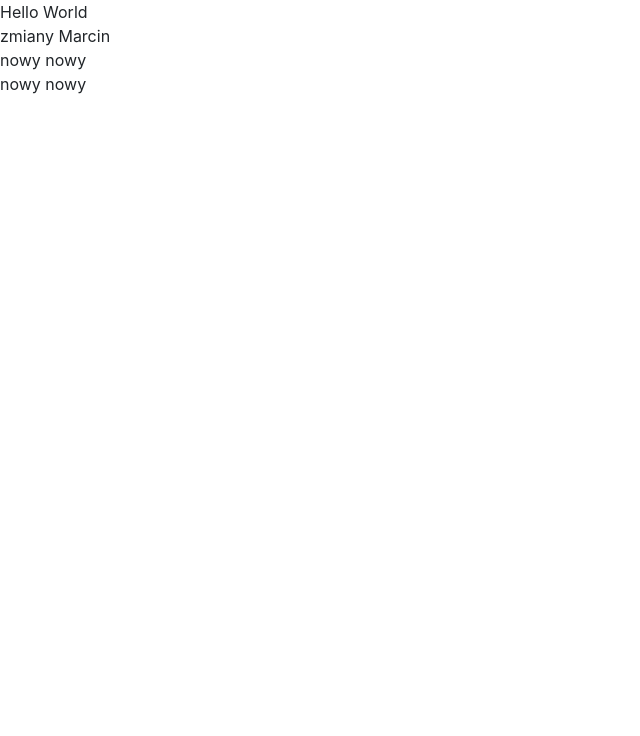
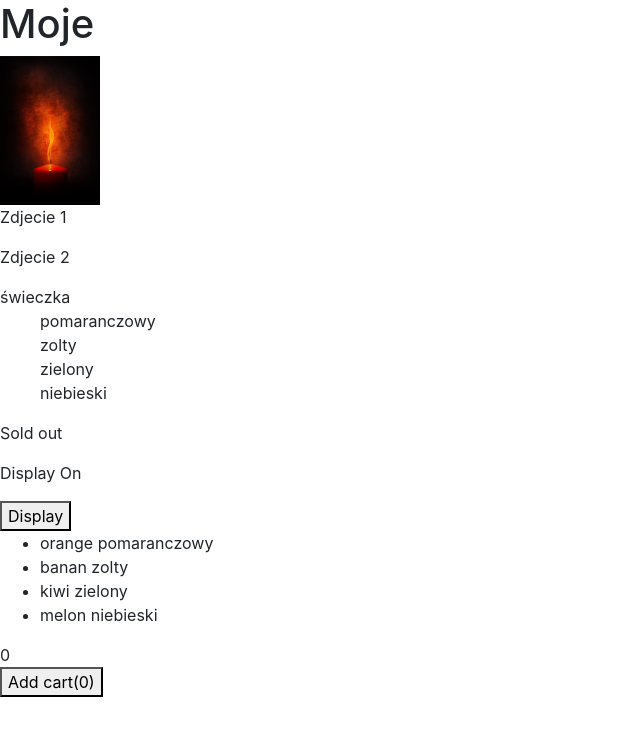
Before and after one commit to Janicek2/marcin-nauka, a plain HTML site: page index.html in a window 1280 px wide. Shown: the whole page, without its empty margins (0-640 px from the left). Drawn offline with nearby package versions, Linux system fonts and the light colour scheme.

Commit message:
Początkowe lekcje Vue.js

```diff
--- a/index.html
+++ b/index.html
@@ -9,12 +9,32 @@
     <link rel="stylesheet" href="https://stackpath.bootstrapcdn.com/bootstrap/4.3.1/css/bootstrap.min.css" integrity="sha384-ggOyR0iXCbMQv3Xipma34MD+dH/1fQ784/j6cY/iJTQUOhcWr7x9JvoRxT2MZw1T" crossorigin="anonymous">
   </head>
   <body>
-  <div>Hello World</div>
-  <div>zmiany Marcin</div>
-  <div>nowy nowy</div>
-  <div>nowy nowy</div>
-    <!-- Optional JavaScript -->
-    <!-- jQuery first, then Popper.js, then Bootstrap JS -->
+  <div id="app">
+    <h1>{{ title }}</h1>
+    <img :src="image" alt="opis" width="100px">
+    <div v-for="zdjecie in zdjecia" :key="zdjecie.id">
+      <p @mouseover="changePic(zdjecie.image)">{{ zdjecie.nazwa }}</p>
+    </div>
+    <div>{{ desc }}</div>
+    <ul>
+      <div v-for="owoc in owoce" :key="owoc.id">
+        {{ owoc.kolor }}
+      </div>
+    </ul>
+    <p v-if="onSale">On sale</p>
+    <p v-else>Sold out</p>
+    <p v-show="display">Display On</p>
+    <button @click="displayOn">Display</button>
+    <ul>
+      <li v-for="owoc in owoce" :key="owoc.id">
+        {{ owoc.nazwa + ' ' + owoc.kolor}}
+      </li>
+    </ul>
+    <div>{{ cart }} </div>
+    <button @click="addOneToCart">Add cart({{ cart }})</button>
+  </div>
+  <script src="https://cdn.jsdelivr.net/npm/vue"></script>
+  <script src="./main.js"></script>
     <script src="https://code.jquery.com/jquery-3.3.1.slim.min.js" integrity="sha384-q8i/X+965DzO0rT7abK41JStQIAqVgRVzpbzo5smXKp4YfRvH+8abtTE1Pi6jizo" crossorigin="anonymous"></script>
     <script src="https://cdnjs.cloudflare.com/ajax/libs/popper.js/1.14.7/umd/popper.min.js" integrity="sha384-UO2eT0CpHqdSJQ6hJty5KVphtPhzWj9WO1clHTMGa3JDZwrnQq4sF86dIHNDz0W1" crossorigin="anonymous"></script>
     <script src="https://stackpath.bootstrapcdn.com/bootstrap/4.3.1/js/bootstrap.min.js" integrity="sha384-JjSmVgyd0p3pXB1rRibZUAYoIIy6OrQ6VrjIEaFf/nJGzIxFDsf4x0xIM+B07jRM" crossorigin="anonymous"></script>
--- /dev/null
+++ b/main.js
@@ -0,0 +1,62 @@
+var app = new Vue({
+  el: '#app',
+  data: {
+    title: 'Moje',
+    opis: 'Logo strazy',
+    desc: "świeczka",
+    image: './pexels-photo-220483.jpeg',
+    onSale: false,
+    display: true,
+    owoce: [
+      { id: 1,
+        nazwa: 'orange',
+        kolor: 'pomaranczowy'
+      },
+      {
+        id: 2,
+        nazwa: 'banan',
+        kolor: 'zolty'
+      },
+      {
+        id: 3,
+        nazwa: 'kiwi',
+        kolor: 'zielony'
+      },
+      {
+        id: 4,
+        nazwa: 'melon',
+        kolor: 'niebieski'
+      },
+    ],
+    zdjecia:[
+      {
+        id: 1,
+        nazwa: 'Zdjecie 1',
+        image: './pexels-photo-220483.jpeg'
+      },
+      {
+        id:2,
+        nazwa: 'Zdjecie 2',
+        image: './pexels-photo-266436.jpeg'
+      }
+    ],
+    cart: 0,
+    },
+    methods: {
+      addOneToCart() {
+        this.cart += 1;
+      },
+      displayOn() {
+        if (this.display = false) {
+          this.display = true;
+        } else {
+          this.display = false;
+        }
+      },
+      changePic: function(image) {
+        this.image = image;
+      }
+    },
+
+  },
+)
```
Also changed, not shown: pexels-photo-220483.jpeg (added), pexels-photo-266436.jpeg (added).
